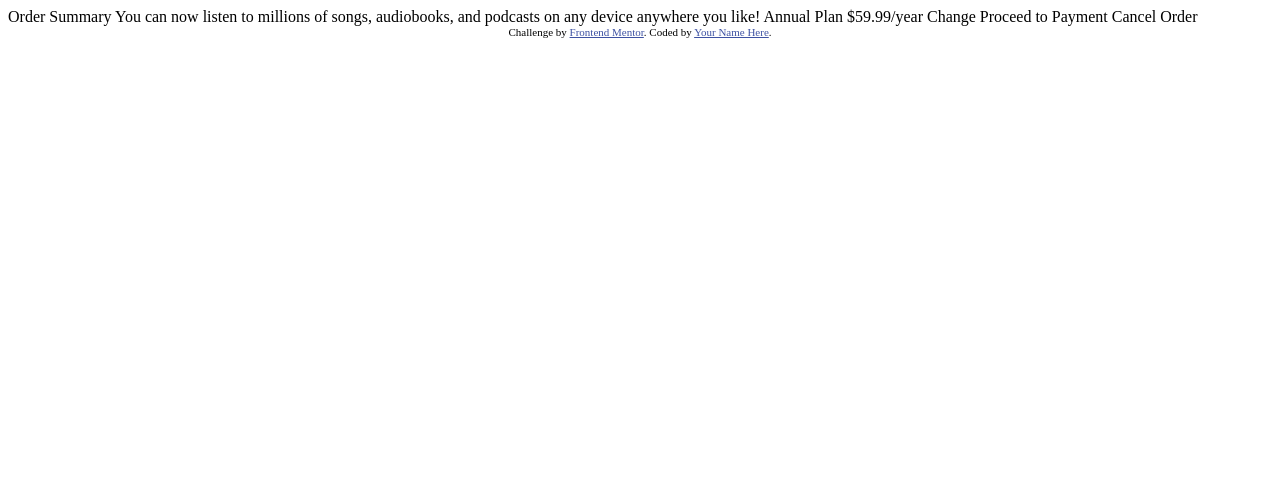
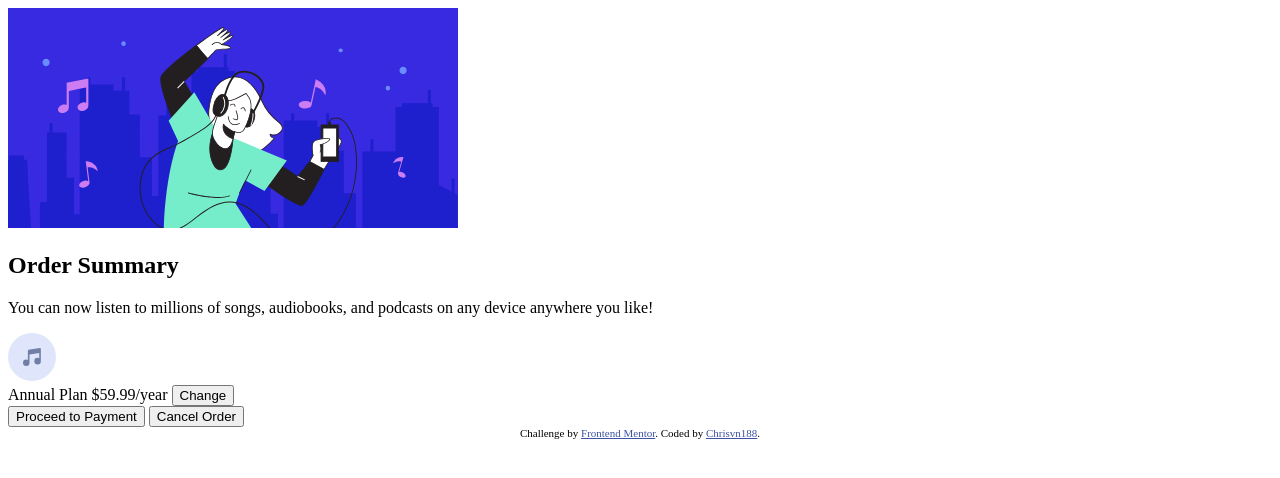
Before and after one commit to chrisvn188/order-summary-component, a plain HTML site: page index.html in a window 1280 px wide. Drawn offline with Linux system fonts and the light colour scheme.

Commit message:
Add style.css file

```diff
--- a/index.html
+++ b/index.html
@@ -1,37 +1,59 @@
 <!DOCTYPE html>
 <html lang="en">
   <head>
-  <meta charset="UTF-8">
-  <meta name="viewport" content="width=device-width, initial-scale=1.0"> <!-- displays site properly based on user's device -->
+    <meta charset="UTF-8" />
+    <meta name="viewport" content="width=device-width, initial-scale=1.0" />
+    <!-- displays site properly based on user's device -->
 
-  <link rel="icon" type="image/png" sizes="32x32" href="./images/favicon-32x32.png">
+    <link
+      rel="icon"
+      type="image/png"
+      sizes="32x32"
+      href="./images/favicon-32x32.png"
+    />
 
     <title>Frontend Mentor | Order summary card</title>
+    <link rel="stylesheet" href="style.css" />
 
     <!-- Feel free to remove these styles or customise in your own stylesheet 👍 -->
     <style>
-    .attribution { font-size: 11px; text-align: center; }
-    .attribution a { color: hsl(228, 45%, 44%); }
+      .attribution {
+        font-size: 11px;
+        text-align: center;
+      }
+      .attribution a {
+        color: hsl(228, 45%, 44%);
+      }
     </style>
   </head>
   <body>
-
-  Order Summary
-
+    <div class="card-container">
+      <img
+        src="images/illustration-hero.svg"
+        alt="An illustration of a girl listening to music"
+      />
+      <h2>Order Summary</h2>
+      <p>
         You can now listen to millions of songs, audiobooks, and podcasts on any
         device anywhere you like!
-
-  Annual Plan
-  $59.99/year
-
-  Change
-
-  Proceed to Payment
-  Cancel Order
+      </p>
+      <div class="plan-price-container">
+        <img src="images/icon-music.svg" alt="Music icon" />
+        <div class="price-wrapper">
+          <span class="annual-plan">Annual Plan</span>
+          <span class="plan-price">$59.99/year</span>
+          <button class="change-btn">Change</button>
+        </div>
+        <button class="proceed-to-payment">Proceed to Payment</button>
+        <button class="cancel-order">Cancel Order</button>
+      </div>
+    </div>
 
     <div class="attribution">
-    Challenge by <a href="https://www.frontendmentor.io?ref=challenge" target="_blank">Frontend Mentor</a>.
-    Coded by <a href="#">Your Name Here</a>.
+      Challenge by
+      <a href="https://www.frontendmentor.io?ref=challenge" target="_blank"
+        >Frontend Mentor</a
+      >. Coded by <a href="#">Chrisvn188</a>.
     </div>
   </body>
 </html>
```
Also changed, not shown: style.css (added). Lines whose indentation alone changed are shown as unchanged.
